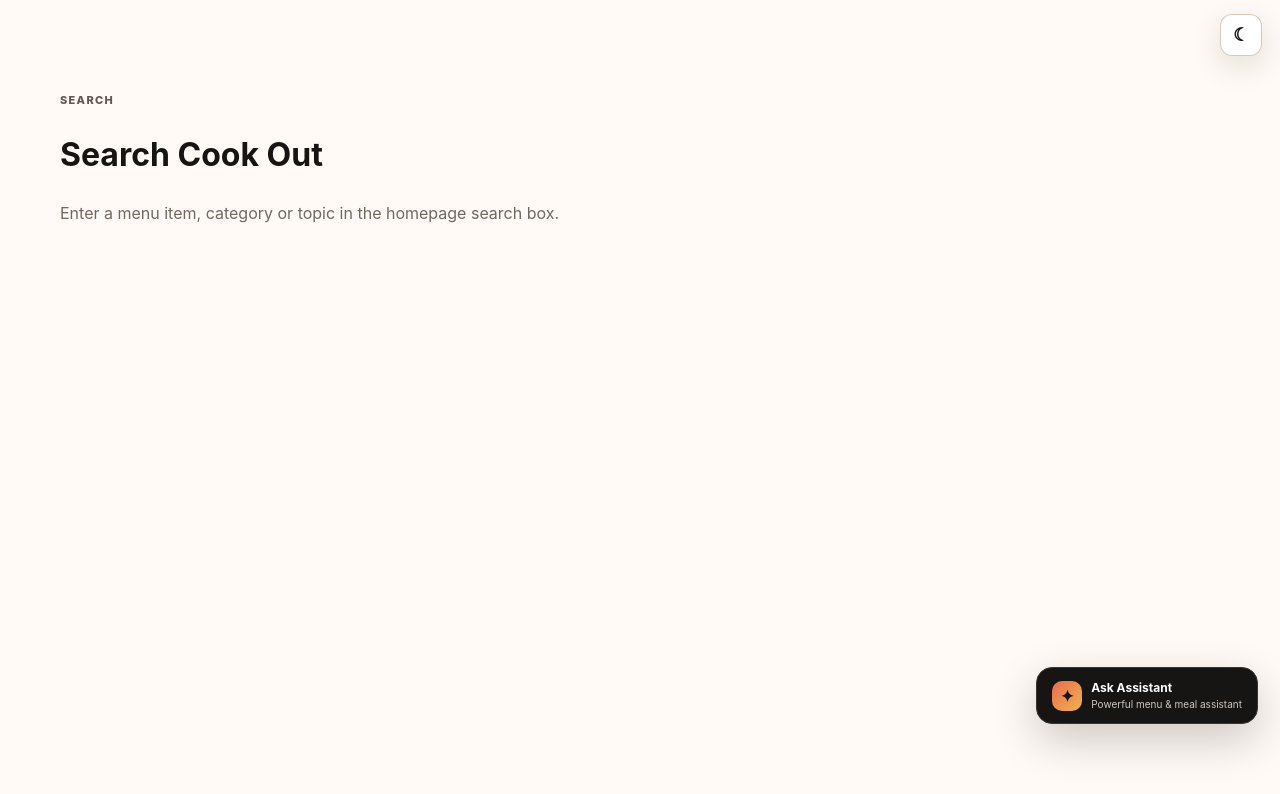
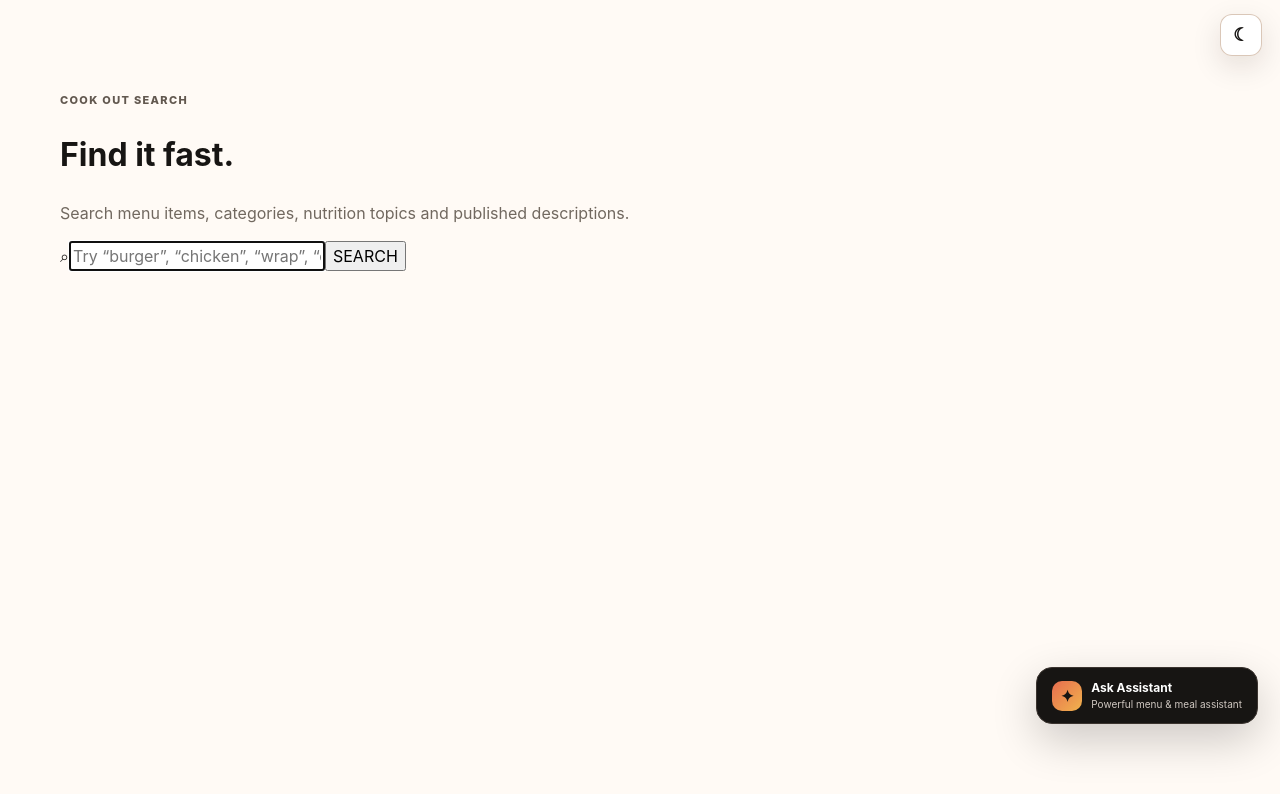
Before and after one commit to syedahtishamshahg/cookout-menu-platform, a Next.js app: page /search in a window 1280 px wide. Shown: the top 794 px of the page. Built offline with nearby package versions, Linux system fonts and the light colour scheme.

Commit message:
Make search page fully functional and relevant

```diff
--- a/src/app/search/page.tsx
+++ b/src/app/search/page.tsx
@@ -1 +1,22 @@
-import {menuItems} from "@/lib/menu"; export default async function Search({searchParams}:{searchParams:Promise<{q?:string}>}){const q=((await searchParams).q||"").trim().toLowerCase();const results=q?menuItems.filter(x=>(x.name+" "+x.category+" "+x.description).toLowerCase().includes(q)):[];return <main className="container section"><div className="eyebrow">Search</div><h1>{q?"Results for “"+q+"”":"Search Cook Out"}</h1>{!q&&<p className="muted">Enter a menu item, category or topic in the homepage search box.</p>}<div className="grid">{results.map(x=><a className="card" href={"/menu/"+x.slug} key={x.slug}><h2>{x.name}</h2><p className="muted">{x.category}</p></a>)}</div>{q&&!results.length&&<p className="muted">No matching source-checked item found yet.</p>}</main>}
+"use client";
+import { useMemo, useState } from "react";
+import Link from "next/link";
+import { menuItems } from "@/lib/menu";
+
+export default function SearchPage({ searchParams }: { searchParams: Promise<{ q?: string }> }) {
+  const [query,setQuery]=useState("");
+  const [submitted,setSubmitted]=useState(false);
+  useMemo(()=>{ searchParams.then(p=>{ if(p.q) { setQuery(p.q); setSubmitted(true); } }); },[]);
+  const q=query.trim().toLowerCase();
+  const results=useMemo(()=>q?menuItems.filter(x=>(x.name+" "+x.category+" "+x.description).toLowerCase().includes(q)):[],[q]);
+  return <main className="container section search-page">
+    <div className="search-page-hero"><div className="eyebrow">Cook Out Search</div><h1>Find it fast.</h1><p className="muted">Search menu items, categories, nutrition topics and published descriptions.</p>
+      <form className="search-page-form" onSubmit={e=>{e.preventDefault();setSubmitted(true);window.history.replaceState({}, "", q?"/search/?q="+encodeURIComponent(q):"/search/");}}>
+        <span>⌕</span><input autoFocus value={query} onChange={e=>{setQuery(e.target.value);setSubmitted(false)}} placeholder="Try “burger”, “chicken”, “wrap”, “calories”..." aria-label="Search Cook Out" /><button type="submit">SEARCH</button>
+      </form>
+    </div>
+    {submitted&&<div className="search-results"><div className="search-results-head"><h2>{results.length} {results.length===1?"result":"results"} for “{query}”</h2><span>Source-aware index</span></div>
+      {results.length?<div className="search-result-grid">{results.map(x=><Link className="search-result-card" href={"/menu/"+x.slug} key={x.slug}><span>{x.category}</span><h3>{x.name}</h3><p>{x.description}</p>{x.nutrition&&<small>{x.nutrition.calories} cal · {x.nutrition.protein_g}g protein · {x.nutrition.sodium_mg}mg sodium</small>}<b>VIEW DETAILS →</b></Link>)}</div>:<div className="search-empty"><h3>No exact match yet.</h3><p>Try a broader term such as burger, chicken, BBQ, wrap, hot dog, shake or nutrition.</p></div>}
+    </div>}
+  </main>;
+}
```
